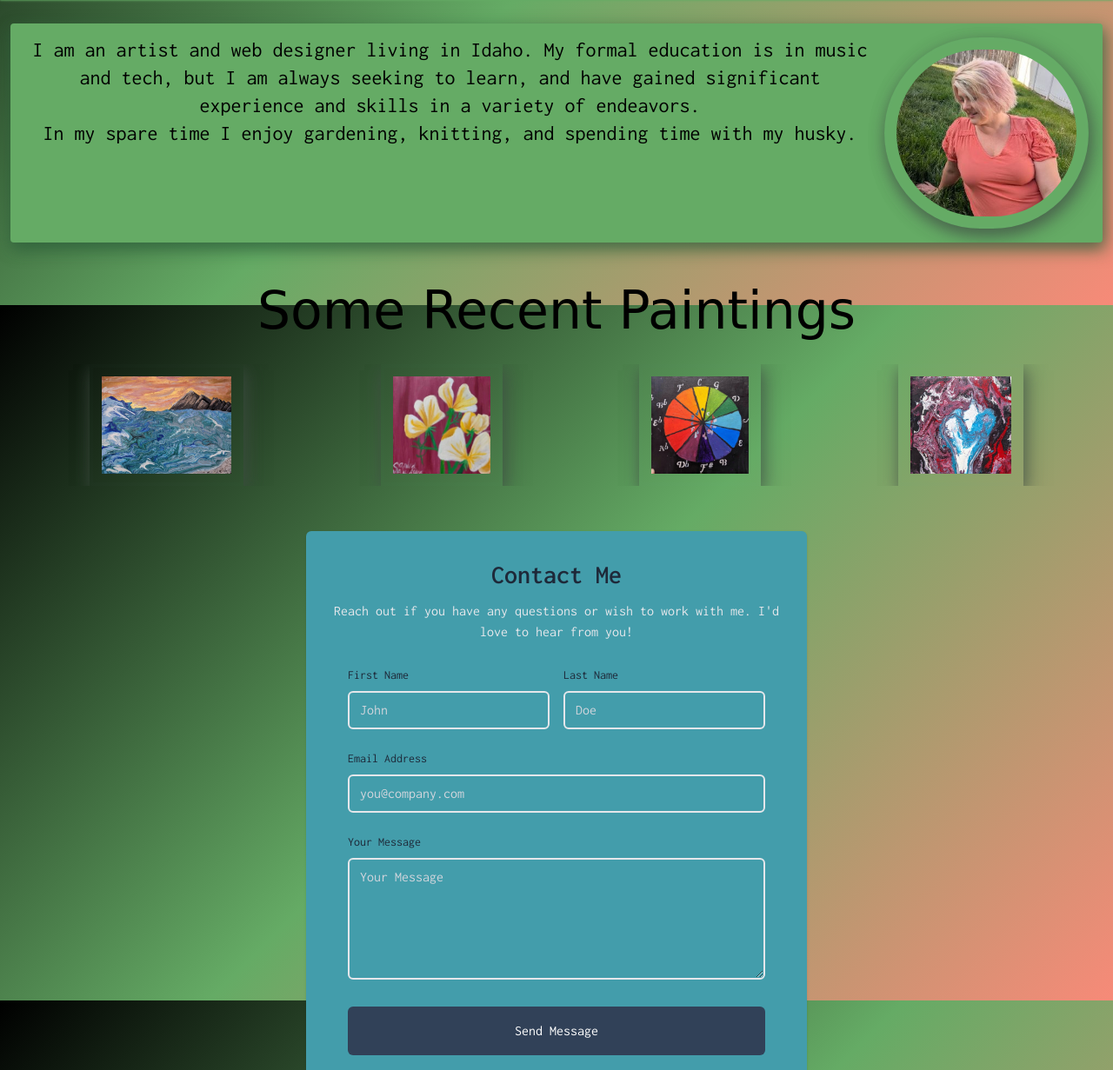
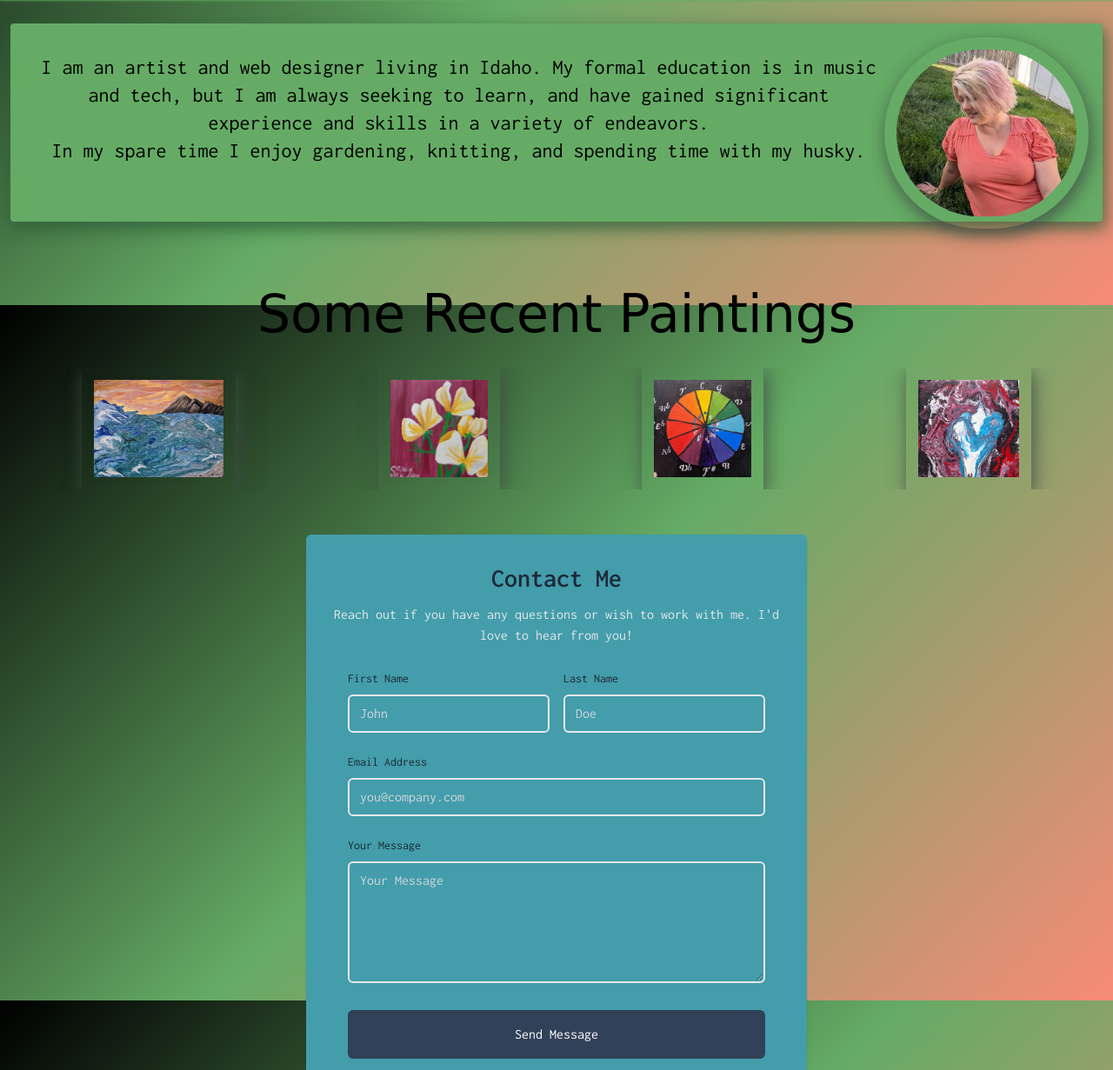
Before and after one commit to SandraKay77/SandraKay77.github.io, a website: page index.html in a window 1280 px wide. Shown: the part 449-1680 px from the top of the page at 87% size. Drawn offline with nearby package versions, Linux system fonts and the light colour scheme; a web font is replaced by a local one.

Commit message:
tailwind file created

```diff
--- a/in.css
+++ b/in.css
@@ -1,5 +1,3 @@
-@import "tailwindcss";
-
 @layer components {
     .panelblock {
         margin-top: 16px;
@@ -8,7 +6,6 @@
         padding: 8px;
         width: 100%;
 
-        overflow: hidden;
     }
 
     .card {
--- a/index.html
+++ b/index.html
@@ -8,10 +8,9 @@
     <title>
         Sandra Kay
     </title>
-    <script src="https://cdn.jsdelivr.net/npm/@tailwindcss/browser@4"></script>
+    <link rel="stylesheet" href="output.css">
     <link rel="stylesheet" href="corestyles.css">
     <link rel="stylesheet" href="styles.css">
-    <link rel="stylesheet" href="in.css">
     <link rel="stylesheet" href="mobilestyles.css">
     <!-- <link rel="stylesheet" href="fontstyles.css"> -->
     <script defer src="https://kit.fontawesome.com/12351fbcbb.js" crossorigin="anonymous"></script>
@@ -68,14 +67,15 @@
     </div>
 
     <section id="about-me" class="p-3">
-        <div class="about-me panelblock">
+        <div class="about-me panelblock overflow-auto">
             <!-- <div class="ca rounded-full"> -->
             <img src="images\Sandra-in-grass.jpg" alt="Sandra-In-Grass"
                 class="card float-right rounded-full object-cover h-55 m-2">
-
-            <!-- <div class="mx-auto md:w-1/2 float-left text-center"> -->
-            <p class="text-wrap text-center m-1.5 textlg lg:text-2xl">I am an artist and web designer living in Idaho.
-                My formal education is in music and tech, but I am always seeking to learn, and have gained significant
+            <div class="mx-auto text-balance p-5">
+                <p class="text-wrap text-center m-1.5 textlg lg:text-2xl">I am an artist and web designer living in
+                    Idaho.
+                    My formal education is in music and tech, but I am always seeking to learn, and have gained
+                    significant
                     experience and
                     skills in a variety of endeavors.
                     <br>
@@ -83,9 +83,12 @@
                     <a href="" class="align-super underline text-sm text-indigo-800 invisible">(click here for
                         pictures!)</a>
                 </p>
-            <!-- </div> -->
+
             </div>
 
+
+        </div>
+    </section>
 
 
 
--- a/styles.css
+++ b/styles.css
@@ -1,7 +1,9 @@
+@import "tailwindcss";
 @import url('https://fonts.googleapis.com/css2?family=Corinthia:wght@400;700&family=Inconsolata:wght@200..900&family=Italianno&family=Macondo&family=Tangerine:wght@400;700&display=swap');
 /* @import url(https://stackpath.bootstrapcdn.com/font-awesome/4.7.0/css/font-awesome.min.css);
 @import url(node_modules\@fortawesome\fontawesome-free\css\all.css>); */
 @import url(/images/);
+@import url(/in.css);
 
 
 /*
```
Also changed, not shown: output.css (added). Lines whose indentation alone changed are shown as unchanged.
